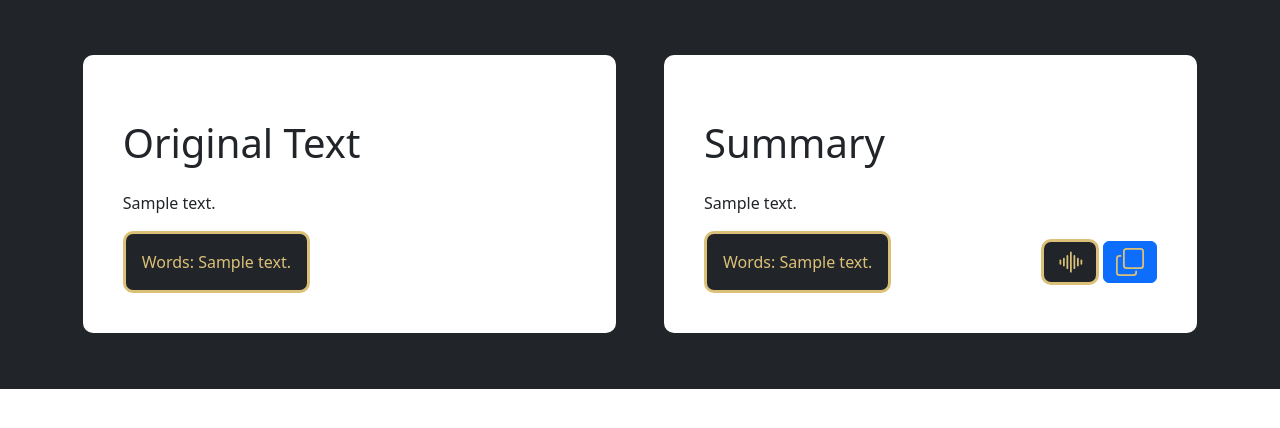
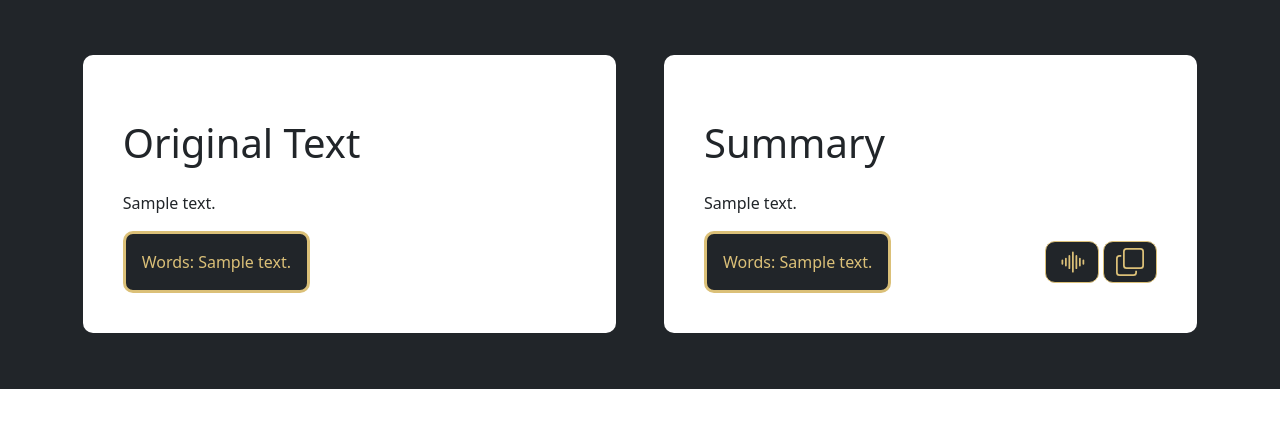
Before and after one commit to Lakshay0001/Flask_Summify.io, a Flask app: template templates/summary.html in a window 1280 px wide. Shown: the part 94-522 px from the top of the page. Run offline with Flask 3, Linux system fonts and the light colour scheme; the template is opened without the code that fills it: most values are stand-ins (such as "Sample title", 1, 10 or a date in 2020).

Commit message:
Update summary.css

```diff
--- a/static/css/summary.css
+++ b/static/css/summary.css
@@ -34,10 +34,17 @@
 }
 
 #speakButton {
-    border: 3px solid #dbc078;
+    border: 1px solid #dbc078;
+    border-radius: 10px;
+    background-color: #212529;
+    align-self: center;
+}
+#copyButton {
+    border: 1px solid #dbc078;
     border-radius: 10px;
     background-color: #212529;
 }
+
 
 
 @media(max-width: 992px) {
```
